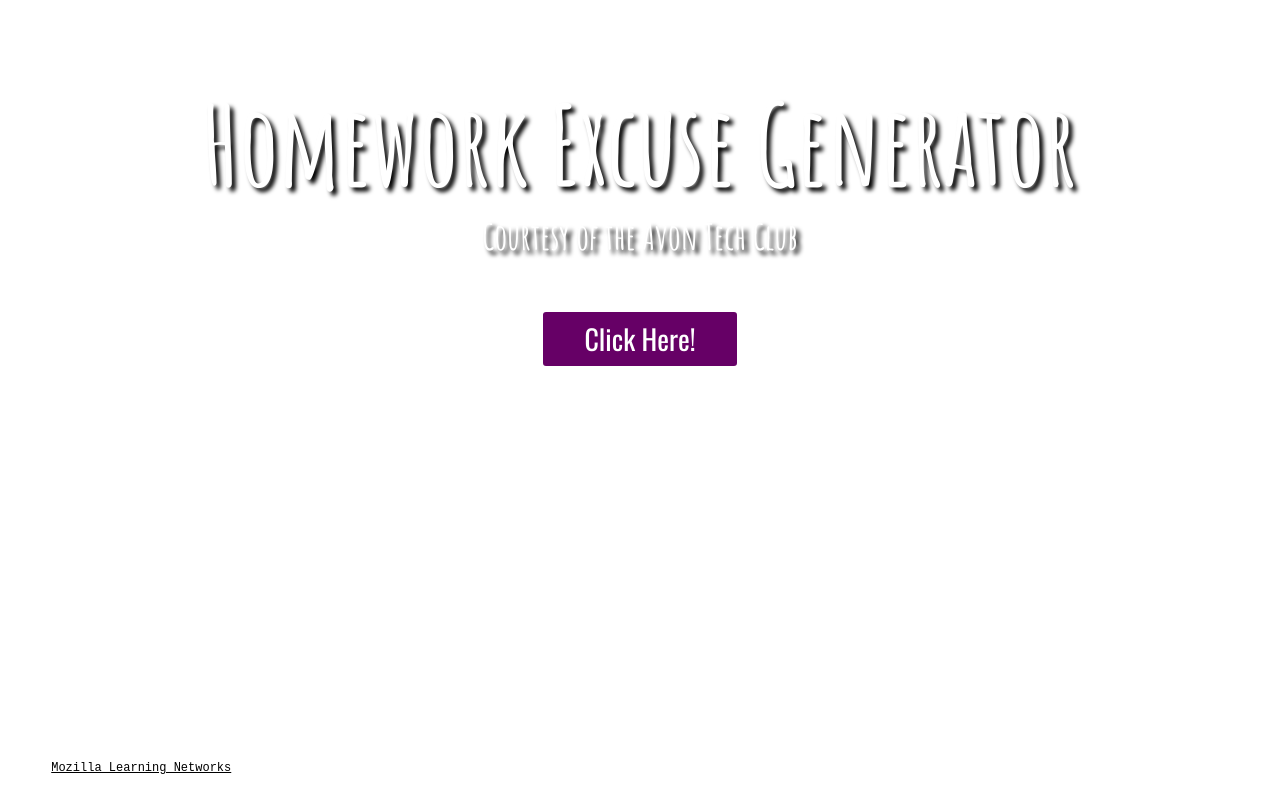
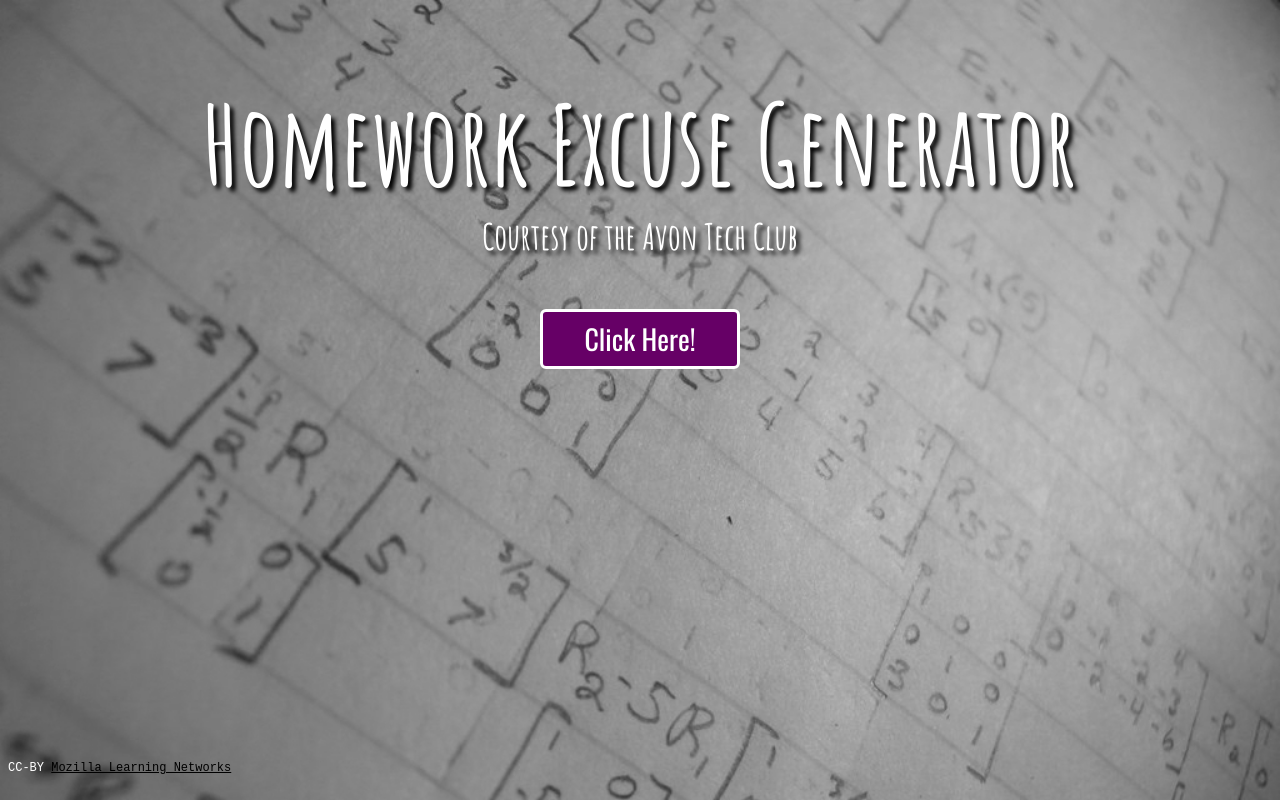
Before and after one commit to swseighman/hourofcode, a plain HTML site: page custom/index.html in a window 1280 px wide. Drawn offline with nearby package versions, Linux system fonts and the light colour scheme.

Commit message:
Modified image source line.

```diff
--- a/custom/style.css
+++ b/custom/style.css
@@ -1,5 +1,5 @@
 body {
-	background-image: url('homework1.jpg');
+	background-image: url('img/homework1.jpg');
 	background-size: cover;
 	background-repeat: none;
 }
```
